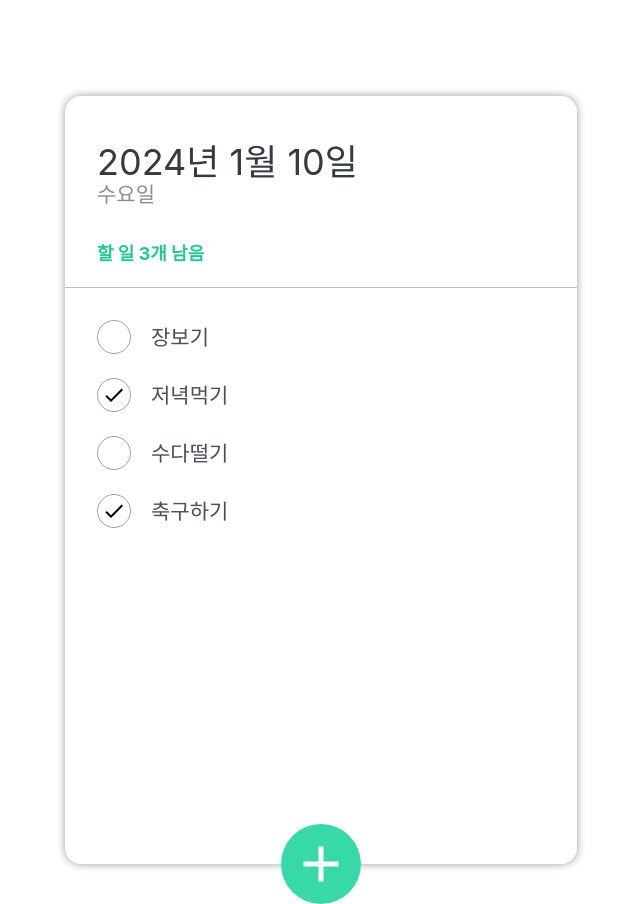
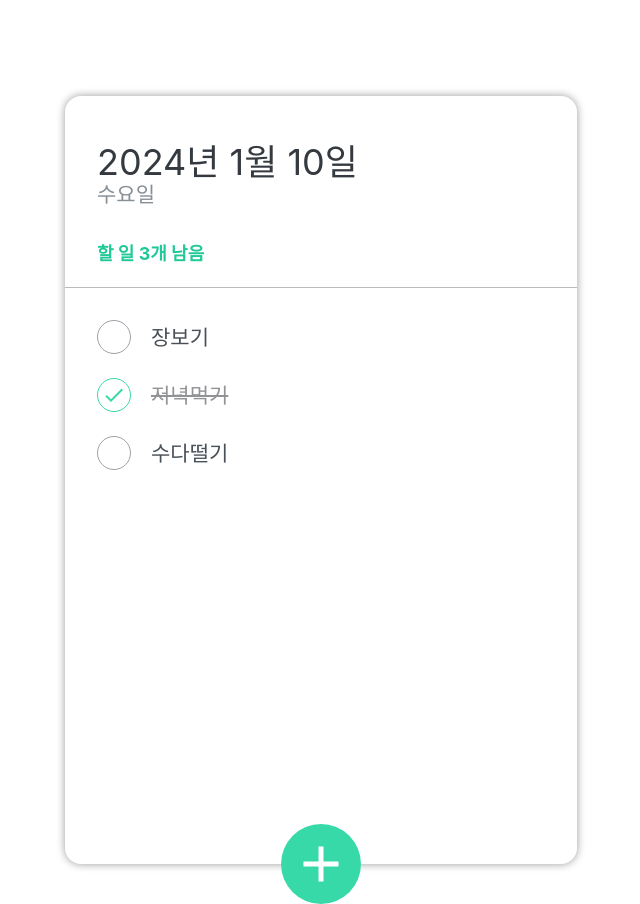
Before and after one commit to sarimiro56/todo-react-202401, a React (Create React App) app: page / in a window 1280 px wide. Shown: the whole page, without its empty margins (319-959 px from the left). Built offline with nearby package versions, Linux system fonts and the light colour scheme.

Commit message:
#7. TodoInput 입력내용 TodoTemplate으로 상향식 전달

```diff
--- a/src/component/TodoInput.js
+++ b/src/component/TodoInput.js
@@ -1,35 +1,55 @@
 import React, {useState} from 'react';
 import {MdAdd} from "react-icons/md";
 import cn from 'classnames'; // class add/remove 도와주는 라이브러리
+
 import './scss/TodoInput.scss';
 
-const TodoInput = () => {
+const TodoInput = ({ onAdd }) => {
+
     // useState는 렌더링 상태를 관리하는 변수지정 리액트 훅
-    const [open , setOpen] = useState(false);
-    //버튼 클릭 이벤트
+    const [open, setOpen] = useState(false);
+
+    // 할 일 입력창에 입력한 내용을 저장할 변수
+    const [todoText, setTodoText] = useState('');
+
+    // 버튼 클릭 이벤트
     const onToggle = e => {
         setOpen(!open);
+    };
+
+    const todoChangeHandler = e => {
+        // console.log(e.target.value);
+        setTodoText(e.target.value);
+    };
+
+    const submitHandler = e => {
+        e.preventDefault();
+        onAdd(todoText);
+
+        // 폼이 제출되면 입력창 비우기
+        setTodoText('');
     };
 
     return (
         <>
             {
                 open && (<div className='form-wrapper'>
-                    <form className='insert-form'>
+                    <form className='insert-form' onSubmit={submitHandler}>
                         <input
                             type='text'
                             placeholder='할 일을 입력 후, 엔터를 누르세요!'
+                            onChange={todoChangeHandler}
                         />
                     </form>
                 </div>)
             }
 
             {/*
-                cn() : 첫번째 파라미터는 항상 유지할 클래스
+            cn() : 첫번째 파라미터는 항상 유지할 클래스
                     두번째 파라미터는 논리 상태값
                     => 논리상태값이 true일경우 해당클래스가 추가
                        false일 경우 제거
-            */}
+      */}
             <button className={cn('insert-btn', {open})} onClick={onToggle}>
                 <MdAdd/>
             </button>
--- a/src/component/TodoItem.js
+++ b/src/component/TodoItem.js
@@ -1,5 +1,6 @@
 import React from 'react';
 import {MdDelete, MdDone} from "react-icons/md";
+import cn from 'classnames';
 
 import './scss/TodoItem.scss';
 
@@ -11,10 +12,10 @@ const TodoItem = ({ item }) => {
 
     return (
         <li className='todo-list-item'>
-            <div className='check-circle'>
+            <div className={cn('check-circle', {active: done})}>
                 {done && <MdDone/>}
             </div>
-            <span className='text'>{title}</span>
+            <span className={cn('text', {finish: done})}>{title}</span>
             <div className='remove'>
                 <MdDelete/>
             </div>
--- a/src/component/TodoMain.js
+++ b/src/component/TodoMain.js
@@ -3,31 +3,7 @@ import React from 'react';
 import './scss/TodoMain.scss';
 import TodoItem from "./TodoItem";
 
-const TodoMain = () => {
-
-    const todoList = [
-        {
-            id: 1,
-            title: '장보기',
-            done: false
-        },
-        {
-            id: 2,
-            title: '저녁먹기',
-            done: true
-        },
-        {
-            id: 3,
-            title: '수다떨기',
-            done: false
-        },
-        {
-            id: 4,
-            title: '축구하기',
-            done: true
-        },
-
-    ];
+const TodoMain = ({todoList}) => {
 
     return (
         <ul className='todo-list'>
--- a/src/component/TodoTemplate.js
+++ b/src/component/TodoTemplate.js
@@ -6,11 +6,38 @@ import TodoMain from "./TodoMain";
 
 
 const TodoTemplate = () => {
+    /*
+    * 리액트는 부모 컴포넌트에서 자식 컴포넌트로의 데이터 이동이 반대보다 쉽기 때문에
+    * 할 일 데이터는 상위 부모 컴포넌트에서 처리하는 것이 좋다
+    * */
+    const todoList = [
+        {
+            id: 1,
+            title: '장보기',
+            done: false
+        },
+        {
+            id: 2,
+            title: '저녁먹기',
+            done: true
+        },
+        {
+            id: 3,
+            title: '수다떨기',
+            done: false
+        },
+    ];
+
+    // 데이터 상향식 전달을 위해 부모가 자식에게 함수를 하나 전달
+    const addTodo = (todoText) => {
+        // console.log('할 일 등록 함수를 todotemplate에서 실행!');
+        console.log('todoText: ', todoText);
+    };
     return (
         <div className='TodoTemplate'>
             <TodoHeader />
-            <TodoMain />
-            <TodoInput />
+            <TodoMain todoList={todoList}/>
+            <TodoInput onAdd={addTodo} />
         </div>
     );
 };
```
